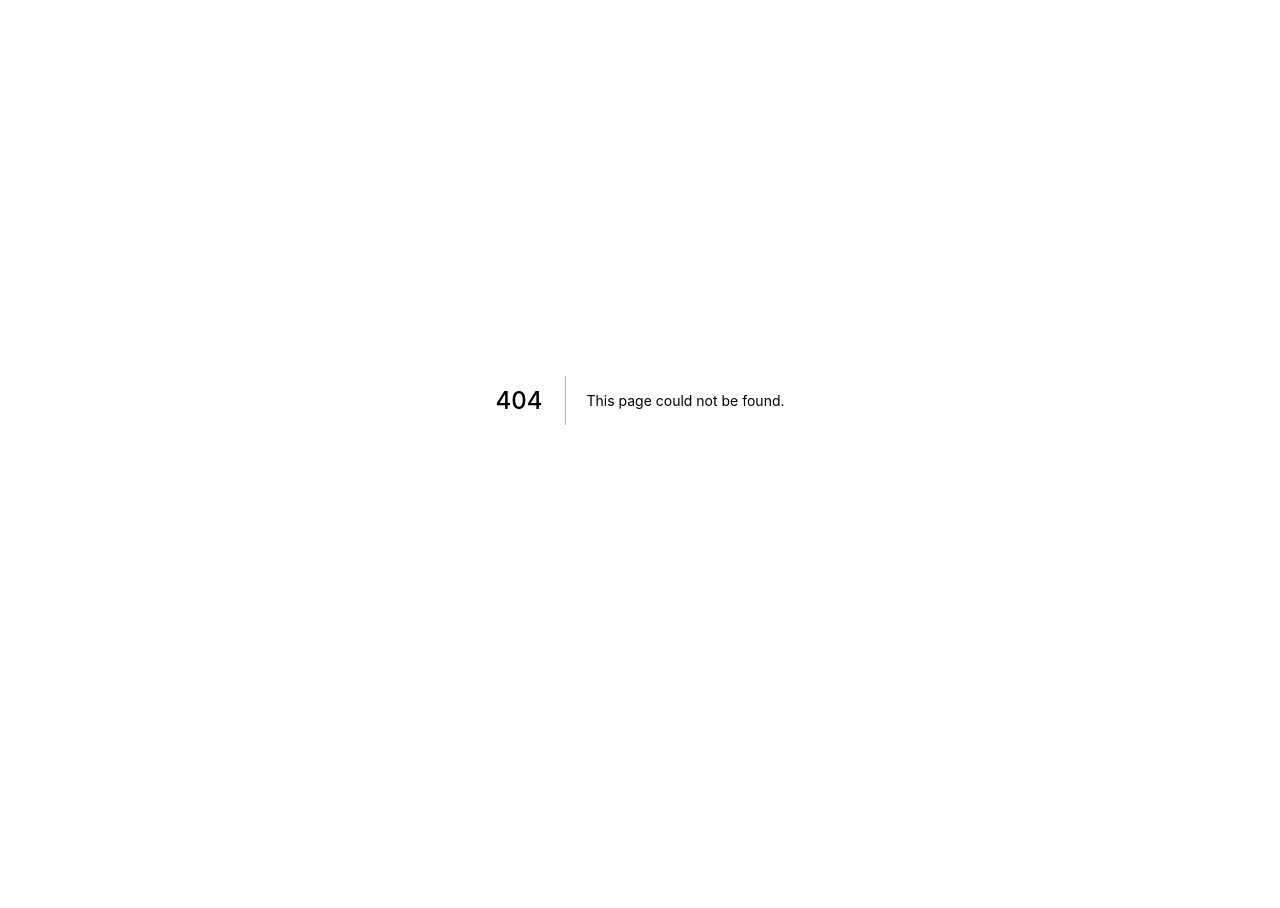
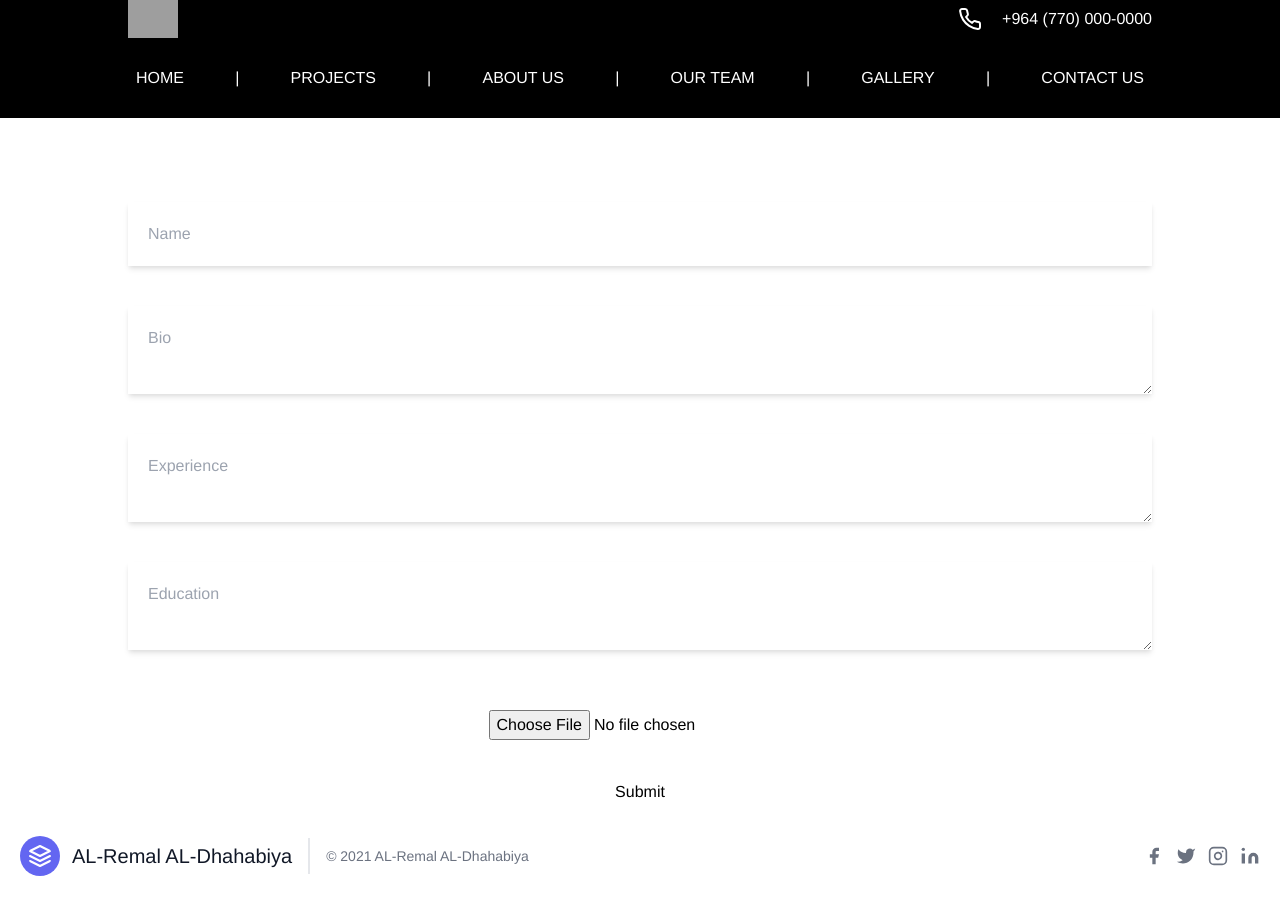
Before and after one commit to husseinTalal2/remal, a Next.js app: page /admin/addmember in a window 1280 px wide. Before the commit this address had no page. Before the commit the page ends 800 px from the top, so only its background shows below. Built offline with nearby package versions, Linux system fonts and the light colour scheme; grey boxes are pictures that could not be loaded.

Commit message:
adding add member page

```diff
--- /dev/null
+++ b/pages/admin/addmember.js
@@ -0,0 +1,65 @@
+import React, { useState } from "react";
+import { useForm } from "react-hook-form";
+import Footer from "../../components/Footer/Footer";
+import Navbar from "../../components/Navbar/Navbar";
+import { firebaseFunctions } from "../../components/utils/FirebaseFunctions";
+function addmember() {
+    const { register, handleSubmit, errors } = useForm();
+    const [img, setImg] = useState(null);
+    const onSubmit = (data) => {
+        console.log(errors);
+        firebaseFunctions.addMember(data, img);
+    };
+
+    return (
+        <>
+            <Navbar />
+            <div className="container w-4/5 mx-auto">
+                <form
+                    onSubmit={handleSubmit(onSubmit)}
+                    className="flex flex-col justify-center items-center w-full mt-16"
+                >
+                    <input
+                        type="text"
+                        placeholder="Name"
+                        name="Name"
+                        ref={register({ required: true, maxLength: 80 })}
+                        className="p-5 my-5 shadow-md w-full"
+                    />
+                    <textarea
+                        name="Bio"
+                        ref={register({ required: true })}
+                        placeholder="Bio"
+                        className="p-5 my-5 shadow-md w-full"
+                    />
+                    <textarea
+                        name="Experience"
+                        ref={register({ required: true })}
+                        className="p-5 my-5 shadow-md w-full"
+                        placeholder="Experience"
+                    />
+                    <textarea
+                        name="Education"
+                        ref={register({ required: true })}
+                        className="p-5 my-5 shadow-md w-full"
+                        placeholder="Education"
+                    />
+
+                    <input
+                        type="file"
+                        name="imgs"
+                        className="p-5 my-5"
+                        required
+                        onChange={(e) => {
+                            setImg(e.target.files[0]);
+                        }}
+                    />
+                    <button type="submit"> Submit </button>
+                </form>
+            </div>
+            <Footer />
+        </>
+    );
+}
+
+export default addmember;
```
